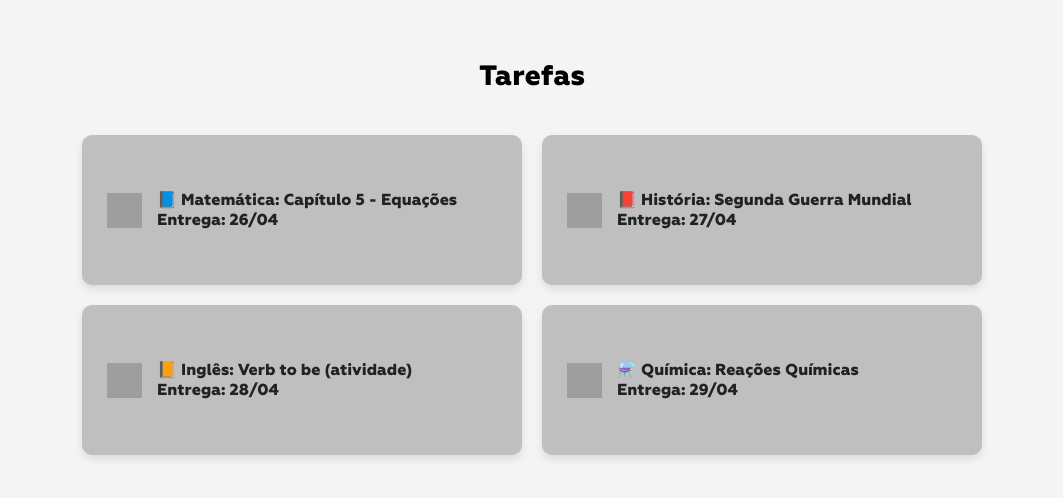
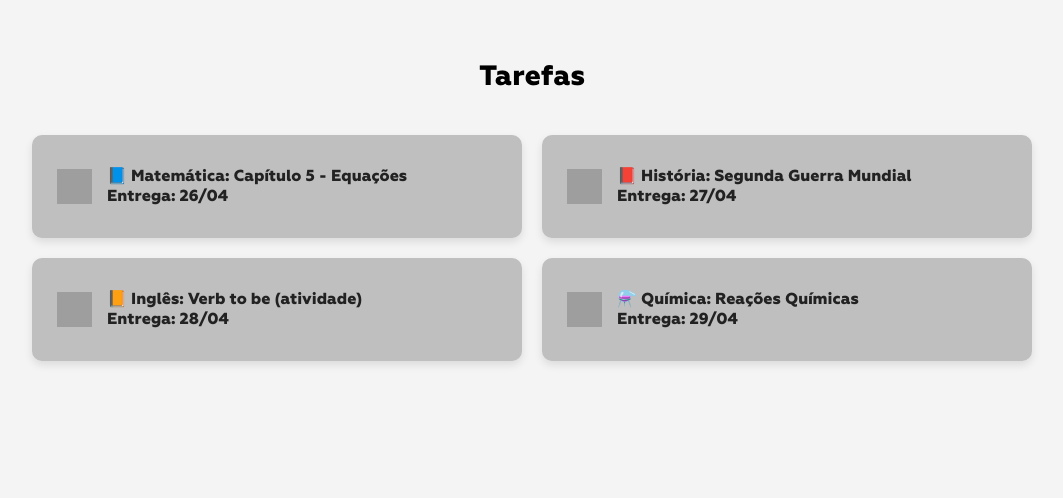
Before and after one commit to Ludovico-Pitoco/Schelp, a PHP site: page /tarefas.html in a window 1280 px wide. Shown: the part 107-605 px from the top of the page, without its empty margins (108-1171 px from the left). Run offline with PHP 8.4, Linux system fonts and the light colour scheme; some web fonts are replaced; grey boxes are pictures that could not be loaded.

Commit message:
Update style.css

```diff
--- a/CSS/style.css
+++ b/CSS/style.css
@@ -175,13 +175,13 @@ body {
     background-color: #f4f4f4;
 }
 
-/* Container da lista de tarefas com duas colunas */
+/* Container da lista de tarefas */
 .lista-tarefas-container {
     display: grid;
-    grid-template-columns: repeat(2, 1fr); /* fixo em duas colunas */
+    grid-template-columns: repeat(2, 1fr);
     gap: 20px;
     margin: 40px auto;
-    max-width: 900px;
+    max-width: 1000px; /* Aumenta a largura total do container */
     padding: 0 30px;
 }
 
@@ -189,7 +189,7 @@ body {
 .tarefa-item {
     background-color: #bfbfbf;
     border-radius: 10px;
-    padding: 20px 25px; /* padding maior para mais espaço interno */
+    padding: 15px 25px; /* padding lateral ainda confortável */
     font-family: 'Geoform', sans-serif;
     font-size: 16px;
     font-weight: normal;
@@ -200,7 +200,7 @@ body {
     cursor: pointer;
     display: flex;
     align-items: center;
-    min-height: 110px; /* altura aumentada */
+    min-height: 70px; /* Altura reduzida */
 }
 
 /* Ícone da tarefa */
@@ -211,14 +211,14 @@ body {
     flex-shrink: 0;
 }
 
-/* Efeito ao passar o mouse */
+/* Hover */
 .tarefa-item:hover {
     background-color: #a6a6a6;
     transform: scale(1.01);
     box-shadow: 0 6px 12px rgba(0, 0, 0, 0.15);
 }
 
-/* Título da página */
+/* Título */
 .titulo {
     font-family: 'Geoform', sans-serif;
     font-size: 28px;
```
